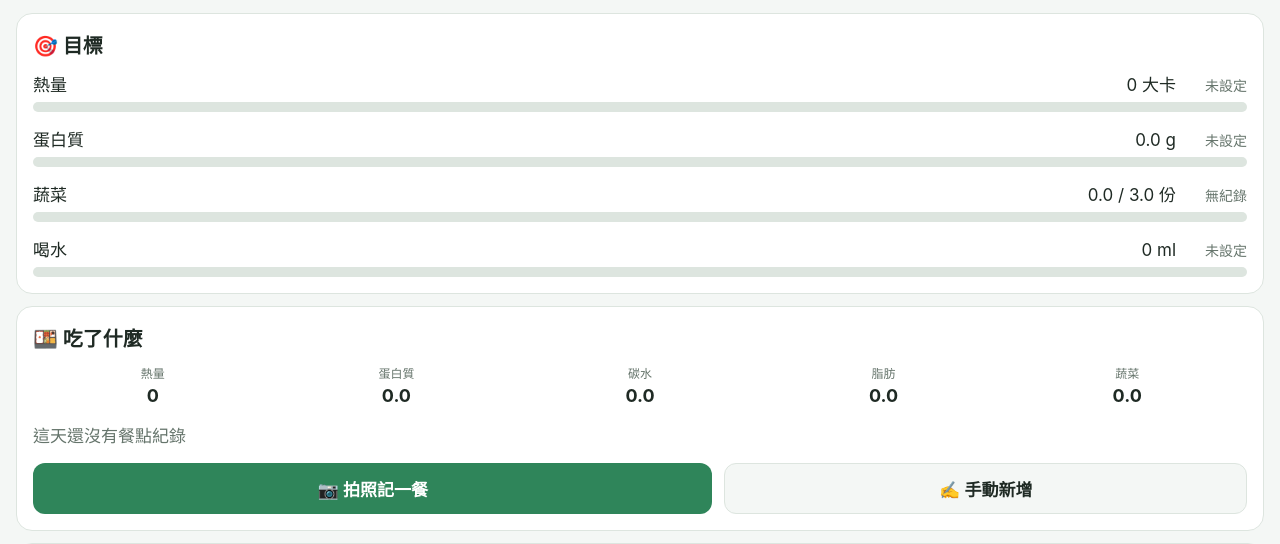
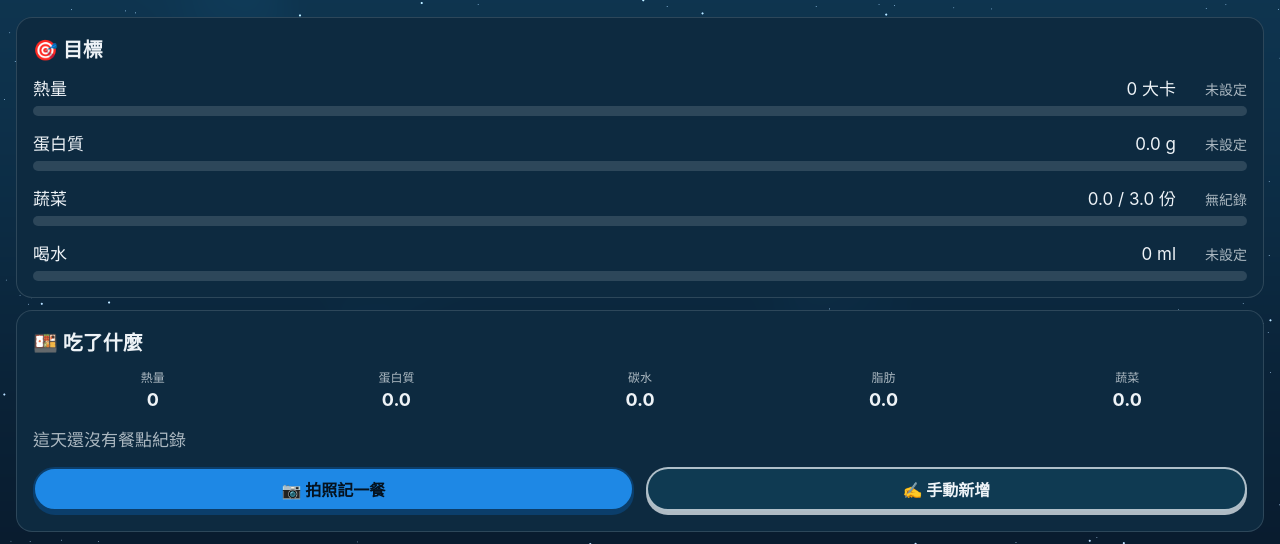
Before and after one commit to jackering0820/diet-tracker, a website with bundled scripts: page index.html in a window 1280 px wide. Shown: the part 96-640 px from the top of the page. Built offline with nearby package versions, Linux system fonts and the light colour scheme.

Commit message:
地基：冷色外觀與鍵帽按鍵（#22）
- 冷色色票集中成 CSS 變數，只有深色；theme-color 與 manifest 改成 #08192B
- WebGL 靜態夜空背景（sky.js），不支援或被收回時退回 CSS 漸層加星點
- 所有按鈕改成鍵帽：底座、按下下沉、放開回彈、點擊漣漪（keys.js）、滑過小星星、停用變灰
- 主要／次要／危險三種按鍵顏色；文字型按鈕不套鍵帽
- 「減少動態效果」開啟時停用所有動畫，編輯食物時也不平滑捲動
- 新增快取清單測試：App 會載入的檔案沒加進 service worker 快取清單時失敗

Co-Authored-By: Claude Opus 5.5 <noreply@anthropic.com>

```diff
--- a/index.html
+++ b/index.html
@@ -3,7 +3,8 @@
 <head>
   <meta charset="utf-8">
   <meta name="viewport" content="width=device-width, initial-scale=1, viewport-fit=cover">
-  <meta name="theme-color" content="#2f855a">
+  <meta name="theme-color" content="#08192B">
+  <meta name="color-scheme" content="dark">
   <meta name="apple-mobile-web-app-capable" content="yes">
   <meta name="apple-mobile-web-app-title" content="飲食紀錄">
   <title>飲食紀錄</title>
@@ -13,6 +14,7 @@
   <script type="module" src="src/ui/app.js"></script>
 </head>
 <body>
+  <canvas id="sky" aria-hidden="true" hidden></canvas>
   <header>
     <div class="header-row">
       <h1 id="page-title">今天</h1>
--- a/src/ui/app.js
+++ b/src/ui/app.js
@@ -11,6 +11,11 @@ import { renderProgress } from "./goals-view.js";
 import { createSettings } from "./settings-view.js";
 import { saveBackup } from "./backup.js";
 import { createHistory, formatDayTitle } from "./history-view.js";
+import { startSky } from "./sky.js";
+import { installKeyRipple } from "./keys.js";
+
+startSky($("sky"));
+installKeyRipple();
 
 // 新版 App 要升級資料庫時，重新整理以載入新版。
 const storage = await createIndexedDbStorage({ onOutdated: () => location.reload() });
--- /dev/null
+++ b/src/ui/keys.js
@@ -0,0 +1,27 @@
+// 按鍵的漣漪（畫面層）：從手指實際點到的位置擴散一圈。
+// 外觀和動畫都在 styles.css；這裡只把點擊位置交給 CSS 變數，再重新播放一次動畫，不產生任何元素。
+
+const KEYS = "button, .button-like";
+
+export function installKeyRipple() {
+  document.addEventListener(
+    "pointerdown",
+    (event) => {
+      const key = event.target.closest?.(KEYS);
+      if (!key || key.disabled) return;
+      const box = key.getBoundingClientRect();
+      // 漣漪從邊框內側開始定位，所以扣掉邊框寬度
+      key.style.setProperty("--rx", `${event.clientX - box.left - key.clientLeft}px`);
+      key.style.setProperty("--ry", `${event.clientY - box.top - key.clientTop}px`);
+      key.classList.remove("rip");
+      void key.offsetWidth; // 讓瀏覽器重新開始動畫
+      key.classList.add("rip");
+    },
+    true,
+  );
+  // iPhone 的 Safari 要有 touchstart 監聽，按鍵的 :active（下沉）才會出現
+  document.addEventListener("touchstart", () => {}, { passive: true });
+  document.addEventListener("animationend", (event) => {
+    if (event.animationName === "key-ripple") event.target.classList.remove("rip");
+  });
+}
--- a/src/ui/meal-editor.js
+++ b/src/ui/meal-editor.js
@@ -45,7 +45,8 @@ export function createMealEditor({ diary, onDone, onOpenSettings }) {
     $("item-form-title").textContent = "修改食物";
     $("item-submit").textContent = "更新這一項";
     $("item-cancel").hidden = false;
-    form.scrollIntoView({ behavior: "smooth", block: "start" });
+    const reduceMotion = matchMedia("(prefers-reduced-motion: reduce)").matches;
+    form.scrollIntoView({ behavior: reduceMotion ? "auto" : "smooth", block: "start" });
   }
 
   function itemRow(item) {
--- /dev/null
+++ b/src/ui/sky.js
@@ -0,0 +1,78 @@
+// 夜空背景（畫面層）：一個 WebGL 繪圖區，只在打開和視窗大小改變時畫一次，平常完全靜止，不耗電。
+// 不支援 WebGL、或繪圖區被系統收回時，畫布藏起來，改用 CSS 的靜態漸層和星點（styles.css 的 body 背景）。
+
+const VERTEX = "attribute vec2 p; void main() { gl_Position = vec4(p, 0.0, 1.0); }";
+
+// 冷色夜空：上方深石油藍、下方深海軍藍，一層淡淡的星雲，兩層大小不同的星星。
+const FRAGMENT = `
+precision mediump float;
+uniform vec2 uRes;
+uniform float uDpr;
+float h1(vec2 p) { return fract(sin(dot(p, vec2(127.1, 311.7))) * 43758.5453); }
+float vn(vec2 p) {
+  vec2 i = floor(p), f = fract(p); f = f * f * (3.0 - 2.0 * f);
+  return mix(mix(h1(i), h1(i + vec2(1.0, 0.0)), f.x), mix(h1(i + vec2(0.0, 1.0)), h1(i + vec2(1.0, 1.0)), f.x), f.y);
+}
+float fbm(vec2 p) { return 0.5 * vn(p) + 0.25 * vn(p * 2.03 + 7.1) + 0.125 * vn(p * 4.01 + 3.3); }
+void main() {
+  vec2 fc = gl_FragCoord.xy, uv = fc / uRes;
+  vec3 col = mix(vec3(0.031, 0.098, 0.169), vec3(0.055, 0.208, 0.314), smoothstep(0.0, 1.0, uv.y));
+  vec2 p = vec2(uv.x * uRes.x / uRes.y, uv.y);
+  float n = fbm(p * 1.6), n2 = fbm(p * 3.1 + n * 1.3);
+  col += vec3(0.04, 0.22, 0.30) * smoothstep(0.55, 0.95, n2) * 0.35 * smoothstep(0.2, 0.9, uv.y);
+  col += vec3(0.05, 0.25, 0.20) * smoothstep(0.60, 0.95, n) * 0.18;
+  for (int L = 0; L < 2; L++) {
+    float fl = float(L), cs = (fl < 0.5 ? 13.0 : 29.0) * uDpr;
+    vec2 cell = floor(fc / cs); float h = h1(cell + fl * 7.3);
+    vec2 cc = (cell + 0.5) * cs + (vec2(h1(cell + 1.9 + fl), h1(cell + 5.1 + fl)) - 0.5) * cs * 0.7;
+    float on = step(fl < 0.5 ? 0.90 : 0.80, h), r = (fl < 0.5 ? 0.55 : 1.0) * uDpr;
+    col += vec3(0.86, 0.93, 1.0) * (1.0 - smoothstep(r * 0.4, r * 1.6, length(fc - cc))) * on * (fl < 0.5 ? 0.45 : 0.85) * (0.6 + 0.4 * h);
+  }
+  gl_FragColor = vec4(col, 1.0);
+}`;
+
+function compile(gl, type, source) {
+  const shader = gl.createShader(type);
+  gl.shaderSource(shader, source);
+  gl.compileShader(shader);
+  return gl.getShaderParameter(shader, gl.COMPILE_STATUS) ? shader : null;
+}
+
+// 把夜空畫在 canvas 上；畫不出來時 canvas 維持隱藏，畫面就用 CSS 的備案。
+export function startSky(canvas) {
+  const gl = canvas.getContext("webgl", { antialias: false });
+  if (!gl) return;
+  const vs = compile(gl, gl.VERTEX_SHADER, VERTEX), fs = compile(gl, gl.FRAGMENT_SHADER, FRAGMENT);
+  if (!vs || !fs) return;
+  const program = gl.createProgram();
+  gl.attachShader(program, vs);
+  gl.attachShader(program, fs);
+  gl.linkProgram(program);
+  if (!gl.getProgramParameter(program, gl.LINK_STATUS)) return;
+  gl.useProgram(program);
+  gl.bindBuffer(gl.ARRAY_BUFFER, gl.createBuffer());
+  gl.bufferData(gl.ARRAY_BUFFER, new Float32Array([-1, -1, 1, -1, -1, 1, 1, 1]), gl.STATIC_DRAW);
+  const at = gl.getAttribLocation(program, "p");
+  gl.enableVertexAttribArray(at);
+  gl.vertexAttribPointer(at, 2, gl.FLOAT, false, 0, 0);
+  const uRes = gl.getUniformLocation(program, "uRes"), uDpr = gl.getUniformLocation(program, "uDpr");
+
+  function draw() {
+    const dpr = Math.min(1.5, devicePixelRatio || 1);
+    const w = Math.round(canvas.clientWidth * dpr), h = Math.round(canvas.clientHeight * dpr);
+    if (!w || !h) return;
+    canvas.width = w;
+    canvas.height = h;
+    gl.viewport(0, 0, w, h);
+    gl.uniform2f(uRes, w, h);
+    gl.uniform1f(uDpr, dpr);
+    gl.drawArrays(gl.TRIANGLE_STRIP, 0, 4);
+  }
+
+  let pending = 0;
+  addEventListener("resize", () => { cancelAnimationFrame(pending); pending = requestAnimationFrame(draw); });
+  // 系統收回繪圖區時退回 CSS 背景，不再嘗試重畫
+  canvas.addEventListener("webglcontextlost", () => { canvas.hidden = true; });
+  canvas.hidden = false; // 先顯示才量得到大小
+  draw();
+}
--- a/styles.css
+++ b/styles.css
@@ -1,42 +1,48 @@
+/* 觀星書房的冷色色票（只有深色）。配色邏輯：深色底、一個鮮明的主色給主要動作、
+   一個淺亮色當強調、綠色系代表達標、冷白文字；只有超過和錯誤用暖色。 */
 :root {
-  --bg: #f4f7f5;
-  --card: #ffffff;
-  --text: #1f2a24;
-  --muted: #66756c;
-  --accent: #2f855a;
-  --accent-text: #ffffff;
-  --danger: #c53030;
-  --border: #dde5df;
-  color-scheme: light dark;
+  --bg: #08192B;          /* 背景（夜空下方） */
+  --bg-top: #0E3550;      /* 背景（夜空上方） */
+  --card: #0D2A40;
+  --field: rgb(0 0 0 / 0.28);
+  --text: #EEF3F7;
+  --muted: rgb(238 243 247 / 0.70);
+  --border: rgb(238 243 247 / 0.14);
+  --accent: #1E88E5;      /* 主要按鍵 */
+  --accent-text: #04121F;
+  --accent-edge: #0B3E6B;
+  --secondary: #0F3A52;   /* 次要按鍵 */
+  --secondary-edge: rgb(238 243 247 / 0.72);
+  --highlight: #6FD3FF;   /* 強調、點亮的星星 */
+  --success: #3EE6B0;     /* 達標 */
+  --over: #FF5C7A;        /* 超過上限 */
+  --danger: #FF9DB0;      /* 錯誤文字、危險按鍵 */
+  --danger-text: #2A0D0B;
+  --danger-edge: #7A1E33;
+  color-scheme: dark;
 }
 
 /* hidden 屬性只是瀏覽器內建的一條 display: none，下面任何寫了 display 的規則都會蓋掉它
    （例如備份提醒的 display: flex 讓提醒永遠顯示）。這條讓 hidden 永遠優先。 */
 [hidden] { display: none !important; }
 
-@media (prefers-color-scheme: dark) {
-  :root {
-    --bg: #121714;
-    --card: #1c231f;
-    --text: #e6ede8;
-    --muted: #93a39a;
-    --accent: #48bb78;
-    --accent-text: #0d1a12;
-    --danger: #fc8181;
-    --border: #2c3631;
-  }
-}
-
 * { box-sizing: border-box; }
 
+/* 背景：WebGL 夜空畫在 #sky；畫不出來時（不支援或被收回），這裡的漸層和星點就是夜空 */
 body {
   margin: 0;
+  min-height: 100dvh;
   padding: env(safe-area-inset-top) 16px env(safe-area-inset-bottom);
-  background: var(--bg);
+  background:
+    radial-gradient(circle at 23px 31px, rgb(255 255 255 / 0.7) 0 0.8px, transparent 1.4px) 0 0 / 97px 89px,
+    radial-gradient(circle at 61px 13px, rgb(255 255 255 / 0.4) 0 0.7px, transparent 1.2px) 0 0 / 131px 117px,
+    linear-gradient(180deg, var(--bg-top) 0%, var(--bg) 60%);
   color: var(--text);
-  font-family: -apple-system, "PingFang TC", "Noto Sans TC", sans-serif;
+  font-family: -apple-system, BlinkMacSystemFont, "PingFang TC", "Noto Sans TC", sans-serif;
   font-size: 17px;
+  -webkit-font-smoothing: antialiased;
 }
+#sky { position: fixed; inset: 0; width: 100%; height: 100%; z-index: -1; pointer-events: none; }
 
 header { padding: 16px 0 8px; }
 h1 { margin: 0; font-size: 28px; }
@@ -52,15 +58,95 @@ h1 { margin: 0; font-size: 28px; }
 h2 { margin: 0; font-size: 20px; }
 .total { font-size: 36px; font-weight: 700; margin: 8px 0 16px; }
 
-button {
+/* 按鍵：像實體按鍵。44px 的膠囊面加 2px 邊框，下面一塊同色、往下偏 4px 的底座（用陰影畫）。
+   按下：面在 70ms 內沉到底座上並縮到 97%；放開：0.34 秒帶點回彈地彈回。
+   點擊處擴散一圈漣漪（keys.js 給位置），滑過時左上角一顆小星星。 */
+button, .button-like {
+  --face: var(--accent);
+  --ink: var(--accent-text);
+  --edge: var(--accent-edge);
+  position: relative;
   font: inherit;
-  border: none;
-  border-radius: 12px;
-  padding: 12px 16px;
-  background: var(--accent);
-  color: var(--accent-text);
-  font-weight: 600;
+  font-weight: 700;
   min-height: 44px;
+  margin-bottom: 4px;
+  padding: 0 20px;
+  border: 2px solid var(--edge);
+  border-radius: 999px;
+  background: var(--face);
+  color: var(--ink);
+  box-shadow: 0 4px 0 var(--edge);
+  cursor: pointer;
+  -webkit-tap-highlight-color: transparent;
+  transition: transform 0.34s cubic-bezier(0.3, 1.9, 0.5, 1), box-shadow 0.34s cubic-bezier(0.3, 1.9, 0.5, 1);
+}
+button:active, .button-like:active {
+  transform: translateY(4px) scale(0.97);
+  box-shadow: 0 0 0 var(--edge);
+  transition-duration: 0.07s;
+  transition-timing-function: ease-out;
+}
+button::after, .button-like::after {
+  content: "";
+  position: absolute;
+  left: var(--rx, 50%);
+  top: var(--ry, 50%);
+  width: 16px;
+  height: 16px;
+  margin: -8px 0 0 -8px;
+  border-radius: 50%;
+  border: 2px solid currentColor;
+  background: radial-gradient(circle, rgb(255 255 255 / 0.4), transparent 70%);
+  opacity: 0;
+  transform: scale(0);
+  pointer-events: none;
+}
+.rip::after { animation: key-ripple 0.6s cubic-bezier(0.2, 0.7, 0.3, 1); }
+@keyframes key-ripple { from { opacity: 0.75; transform: scale(0.2); } to { opacity: 0; transform: scale(5); } }
+button::before, .button-like::before {
+  content: "";
+  position: absolute;
+  left: -10px;
+  top: -9px;
+  width: 11px;
+  height: 11px;
+  background: var(--highlight);
+  clip-path: polygon(50% 0, 61% 39%, 100% 50%, 61% 61%, 50% 100%, 39% 61%, 0 50%, 39% 39%);
+  opacity: 0;
+  transform: scale(0.3) rotate(-30deg);
+  transition: opacity 0.15s, transform 0.3s cubic-bezier(0.2, 1.6, 0.4, 1);
+  pointer-events: none;
+}
+@media (hover: hover) {
+  button:hover::before, .button-like:hover::before { opacity: 1; transform: none; }
+}
+/* 主要／次要／危險三種按鍵；停用的規則寫在後面，才蓋得過這三種顏色 */
+button.secondary, .button-like.secondary { --face: var(--secondary); --ink: var(--text); --edge: var(--secondary-edge); }
+button.danger { --face: var(--danger); --ink: var(--danger-text); --edge: var(--danger-edge); }
+button:disabled {
+  --face: #1A2B3A;
+  --ink: rgb(238 243 247 / 0.5);
+  --edge: #2A4055;
+  cursor: not-allowed;
+  transform: none;
+  box-shadow: 0 4px 0 var(--edge);
+}
+button:disabled::before, button:disabled::after { display: none; }
+
+/* 文字型的按鈕（連結、整列可點的餐點和日子、刪除）不是按鍵：沒有底座、不下沉、沒有漣漪和星星 */
+button.link, button.delete, .meal-row, .history-row {
+  margin-bottom: 0;
+  border: 0;
+  box-shadow: none;
+  background: transparent;
+  transition: none;
+}
+button.link:active, button.delete:active, .meal-row:active, .history-row:active { transform: none; opacity: 0.7; }
+button.link::before, button.link::after, button.delete::before, button.delete::after,
+.meal-row::before, .meal-row::after, .history-row::before, .history-row::after { display: none; }
+
+@media (prefers-reduced-motion: reduce) {
+  *, *::before, *::after { animation: none !important; transition: none !important; }
 }
 
 .quick-buttons { display: grid; grid-template-columns: 1fr 1fr; gap: 12px; }
@@ -76,7 +162,7 @@ button {
   padding: 10px 12px;
   border-radius: 12px;
   border: 1px solid var(--border);
-  background: var(--bg);
+  background: var(--field);
   color: var(--text);
   min-height: 44px;
 }
@@ -93,7 +179,7 @@ button {
 }
 .entries .time { color: var(--muted); width: 3.5em; }
 .entries .ml { flex: 1; font-weight: 600; }
-.entries button.delete { background: transparent; color: var(--danger); padding: 8px 12px; }
+button.delete { color: var(--danger); padding: 8px 12px; }
 
 .empty { color: var(--muted); margin: 16px 0 0; }
 
@@ -109,9 +195,7 @@ button {
 .nutrition dd { grid-row: 2; margin: 0; font-weight: 700; font-size: 18px; }
 
 button.wide { width: 100%; margin-top: 16px; }
-button.secondary { background: var(--bg); color: var(--text); border: 1px solid var(--border); }
-button.danger { background: transparent; color: var(--danger); border: 1px solid var(--danger); }
-button.link { background: transparent; color: var(--accent); padding: 8px; }
+button.link { color: var(--highlight); padding: 8px; }
 .grow { flex: 1; min-width: 0; }
 
 .entries li:has(> .meal-row) { padding: 0; }
@@ -121,7 +205,6 @@ button.link { background: transparent; color: var(--accent); padding: 8px; }
   gap: 12px;
   width: 100%;
   padding: 12px 0;
-  background: transparent;
   color: var(--text);
   font-weight: 400;
   border-radius: 0;
@@ -140,7 +223,7 @@ dialog {
   background: var(--card);
   color: var(--text);
 }
-dialog::backdrop { background: rgb(0 0 0 / 0.4); }
+dialog::backdrop { background: rgb(2 8 16 / 0.65); }
 .editor { padding: 16px 16px calc(16px + env(safe-area-inset-bottom)); }
 .editor h3 { margin: 20px 0 0; font-size: 16px; color: var(--muted); }
 
@@ -153,7 +236,7 @@ dialog::backdrop { background: rgb(0 0 0 / 0.4); }
   padding: 10px 12px;
   border-radius: 12px;
   border: 1px solid var(--border);
-  background: var(--bg);
+  background: var(--field);
   color: var(--text);
   min-height: 44px;
 }
@@ -183,9 +266,10 @@ dialog::backdrop { background: rgb(0 0 0 / 0.4); }
 .progress-head .status { font-size: 14px; min-width: 4.5em; text-align: right; }
 .bar { height: 10px; border-radius: 5px; background: var(--border); overflow: hidden; }
 .bar > div { height: 100%; border-radius: 5px; background: var(--muted); }
-.achieved .bar > div { background: var(--accent); }
-.over .bar > div { background: var(--danger); }
-.over .status { color: var(--danger); }
+.achieved .bar > div { background: var(--success); }
+.achieved .status { color: var(--success); }
+.over .bar > div { background: var(--over); }
+.over .status { color: var(--over); }
 .unset .status { color: var(--muted); }
 
 /* 標題列按鈕、回到今天 */
@@ -208,7 +292,6 @@ dialog::backdrop { background: rgb(0 0 0 / 0.4); }
   gap: 6px;
   width: 100%;
   padding: 12px 0;
-  background: transparent;
   color: var(--text);
   font-weight: 400;
   border-radius: 0;
@@ -216,8 +299,9 @@ dialog::backdrop { background: rgb(0 0 0 / 0.4); }
 }
 .history-date { font-weight: 700; }
 .chips { display: flex; flex-wrap: wrap; gap: 6px; }
-.chip { font-size: 13px; padding: 2px 8px; border-radius: 999px; background: var(--bg); border: 1px solid var(--border); }
-.chip.over, .chip.missed { color: var(--danger); }
+.chip { font-size: 13px; padding: 2px 8px; border-radius: 999px; background: var(--field); border: 1px solid var(--border); }
+.chip.over { color: var(--over); }
+.chip.missed { color: var(--danger); }
 .empty-inline { color: var(--muted); font-size: 14px; }
 .noRecords .status { color: var(--muted); }
 
@@ -225,25 +309,19 @@ dialog::backdrop { background: rgb(0 0 0 / 0.4); }
 #settings form + form { margin-top: 24px; padding-top: 4px; border-top: 1px solid var(--border); }
 #settings form .wide { margin-top: 12px; }
 #close-settings { margin-top: 24px; }
-.saved { color: var(--accent); margin: 12px 0 0; }
+.saved { color: var(--success); margin: 12px 0 0; }
 .key-status { margin: 12px 0 0; }
 #key-status { font-family: ui-monospace, Menlo, monospace; font-weight: 600; }
 /* 金鑰欄位：一般文字欄位，但把文字顯示成圓點（不用 type="password"，避免密碼管理工具介入） */
 .masked-input { -webkit-text-security: disc; text-security: disc; font-family: ui-monospace, Menlo, monospace; }
 
 /* 拍照記一餐 */
-.add-meal-buttons { display: grid; grid-template-columns: 1.3fr 1fr; gap: 12px; margin-top: 16px; }
+.add-meal-buttons { display: grid; grid-template-columns: 1fr 1fr; gap: 12px; margin-top: 16px; }
+.add-meal-buttons > * { padding: 0 10px; font-size: 16px; white-space: nowrap; }
 .button-like {
   display: flex;
   align-items: center;
   justify-content: center;
-  border-radius: 12px;
-  padding: 12px 16px;
-  background: var(--accent);
-  color: var(--accent-text);
-  font-weight: 600;
-  min-height: 44px;
-  cursor: pointer;
 }
 .photo-strip { display: flex; gap: 8px; overflow-x: auto; margin-top: 12px; }
 .photo-strip img { height: 96px; border-radius: 10px; flex: none; }
@@ -256,19 +334,17 @@ dialog::backdrop { background: rgb(0 0 0 / 0.4); }
   margin-right: 8px;
   vertical-align: -2px;
   border: 2px solid var(--border);
-  border-top-color: var(--accent);
+  border-top-color: var(--highlight);
   border-radius: 50%;
   animation: spin 0.8s linear infinite;
 }
 @keyframes spin { to { transform: rotate(360deg); } }
 #analysis-actions { margin-top: 8px; }
 #analysis-actions button { flex: 1; }
-.notice { margin: 12px 0 0; padding: 10px 12px; border-radius: 10px; background: var(--bg); color: var(--muted); font-size: 14px; }
+.notice { margin: 12px 0 0; padding: 10px 12px; border-radius: 10px; background: var(--field); color: var(--muted); font-size: 14px; }
 .meal-thumb { width: 44px; height: 44px; object-fit: cover; border-radius: 8px; flex: none; }
 .analysis-status.error { color: var(--danger); font-weight: 400; }
-button:disabled { opacity: 0.5; }
-.button-like.secondary { background: var(--bg); color: var(--text); border: 1px solid var(--border); }
-.button-like.small { display: inline-flex; margin-top: 12px; padding: 8px 14px; min-height: 40px; font-size: 15px; }
+.button-like.small { display: inline-flex; margin-top: 12px; padding: 0 16px; font-size: 15px; }
 [inert] { opacity: 0.5; }
 
 /* 備份 */
--- a/sw.js
+++ b/sw.js
@@ -1,6 +1,6 @@
 // Service worker：讓 App 外殼在沒有網路時也能打開。
 // 策略是「網路優先」：有網路就拿最新版並更新快取，沒網路才用快取。
-const CACHE = "diet-tracker-v13";
+const CACHE = "diet-tracker-v14";
 const SHELL = [
   "./",
   "index.html",
@@ -15,6 +15,8 @@ const SHELL = [
   "src/ui/backup.js",
   "src/ui/history-view.js",
   "src/ui/meal-editor.js",
+  "src/ui/sky.js",
+  "src/ui/keys.js",
   "src/core/diary.js",
   "src/core/day.js",
   "src/core/meal.js",
```
Also changed, not shown: test/service-worker.test.js (added, +47 -0 lines), README.md, manifest.webmanifest.
